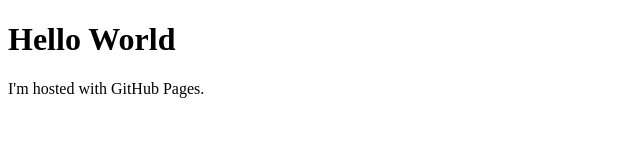
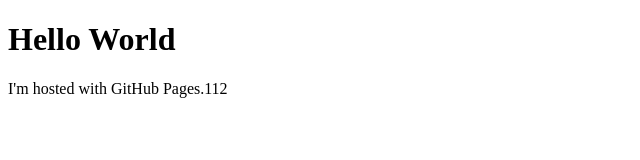
Before and after one commit to rice-b/cv, a plain HTML site: page index.html in a window 1280 px wide. Shown: the full height of the page, 0-640 px from the left. Drawn offline with Linux system fonts and the light colour scheme.

Commit message:
Update index.html

```diff
--- a/index.html
+++ b/index.html
@@ -2,6 +2,6 @@
 <html>
 <body>
 <h1>Hello World</h1>
-<p>I'm hosted with GitHub Pages.</p>
+<p>I'm hosted with GitHub Pages.112</p>
 </body>
 </html>
```
